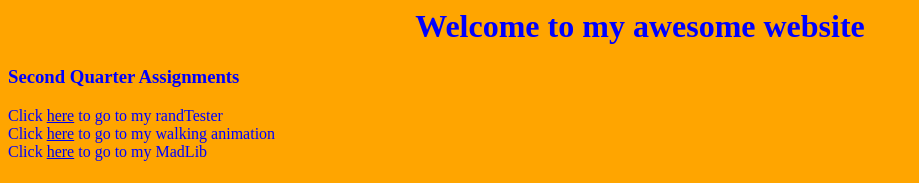
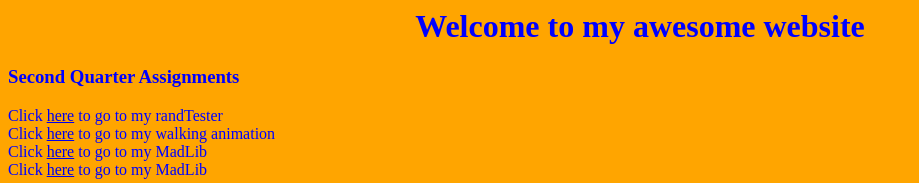
Before and after one commit to p3redondo23/myWebSite, a plain HTML site: page index.html in a window 1280 px wide. Shown: the top 183 px of the page, without its empty margins (0-919 px from the left). Drawn offline with Linux system fonts and the light colour scheme.

Commit message:
Update index.html

```diff
--- a/index.html
+++ b/index.html
@@ -13,6 +13,7 @@
     Click <a href="randTester.html">here</a> to go to my randTester <br/>
     Click <a href="anim.html">here</a> to go to my walking animation <br/>
     Click <a href="workingMadLib.html">here</a> to go to my MadLib <br/>
+    Click <a href="BinCounter.html">here</a> to go to my MadLib <br/>
 
     <h3> First Quarter Assignments </h3>
     Click <a href="slideShow.html">here</a> to go to my slideshow <br/>
```
